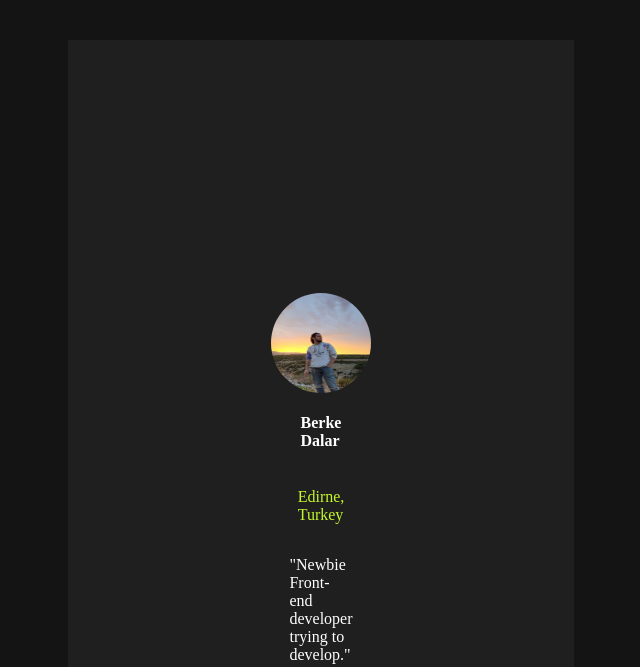
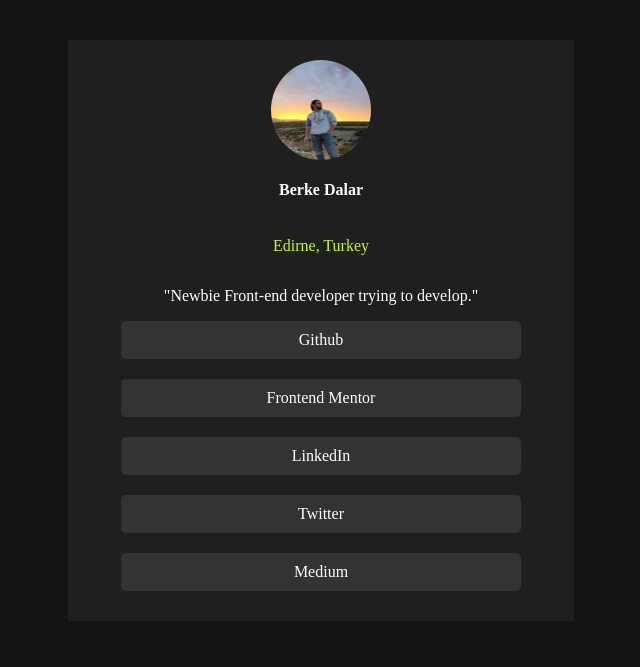
Before and after one commit to jariwarlord/SocialLinks, a plain HTML site: page index.html in a window 1280 px wide. Shown: the part 339-1006 px from the top of the page, without its empty margins (319-959 px from the left). Drawn offline with Linux system fonts and the light colour scheme.

Commit message:
lower resolution problem solved
instead of using 20% using 20px helped a lot also using auto for margin.

```diff
--- a/styles.css
+++ b/styles.css
@@ -3,14 +3,15 @@ body{
 
 }
 .container{
-    padding: 20%;
-    margin-top: 15%;
+    padding: 20px;
+    margin-top: 15% auto;
     margin: 30%;
     display: flex;
     flex-direction: column;
     color: white;
     background-color: hsl(0, 0%, 12%);
     align-items: center;
+    max-width: 800px;
 }
 .button-container{
     display: flex;
@@ -44,6 +45,7 @@ body{
     }
     .container {
       padding: 10px;
+      margin: 10px;
     }
 
     header h1 {
```
